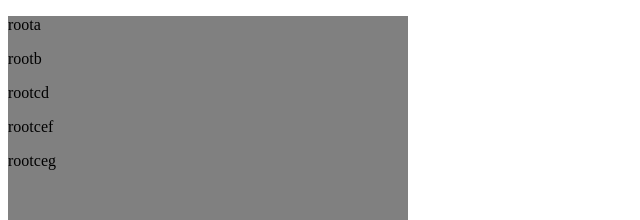
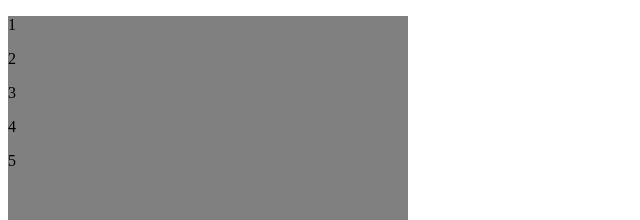
Before and after one commit to mobdata/little-differ, a React app: page / in a window 1280 px wide. Shown: the top 220 px of the page, without its empty margins (0-640 px from the left). Built offline with nearby package versions, Linux system fonts and the light colour scheme.

Commit message:
Fix recursive bug

```diff
--- a/src/components/view/component.tsx
+++ b/src/components/view/component.tsx
@@ -50,10 +50,11 @@ class ViewComponent extends React.Component <ViewProps, ViewState> {
   }
 
   getUltimateValue(document: object, keys: Array<string>, i: number): object {
-    if (this.isPlainObject(document[keys[i]])) {
-      return this.getUltimateValue(document[keys[i+1]], keys, i+1);
+    const value = document[keys[i]];
+    if (this.isPlainObject(value)) {
+      return this.getUltimateValue(value, keys, i+1);
     } else {
-      return document[keys[i]];
+      return value;
     }
   }
 
@@ -96,11 +97,22 @@ class ViewComponent extends React.Component <ViewProps, ViewState> {
     const { document } = this.props;
     const { flattenedAttributes, flattenedDrawers, flattenedLeaves } = this.state;
 
+    let test = {
+      'a': 1,
+      'b': {
+        'c': 2,
+        'd': {
+          'e': 3,
+        }
+      }
+    }
+
     return (
       <div style={containerStyles}>
         {
           Object.keys(flattenedAttributes).map((attribute) => {
-            return <p key={attribute}>{attribute.split('.')}</p>
+            const keys = attribute.split('.');
+            return <p key={attribute}>{this.getUltimateValue(document, keys, 1)}</p>
           })
         }
       </div>
```
